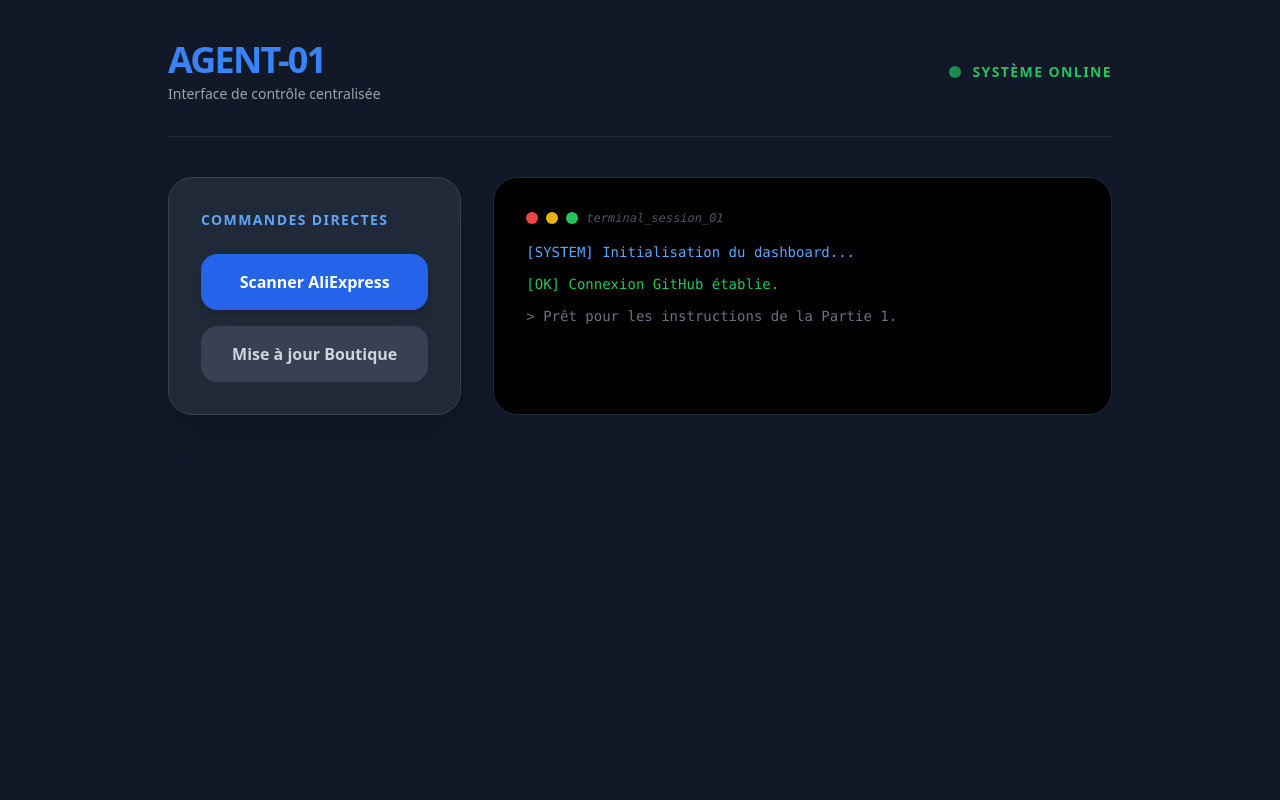
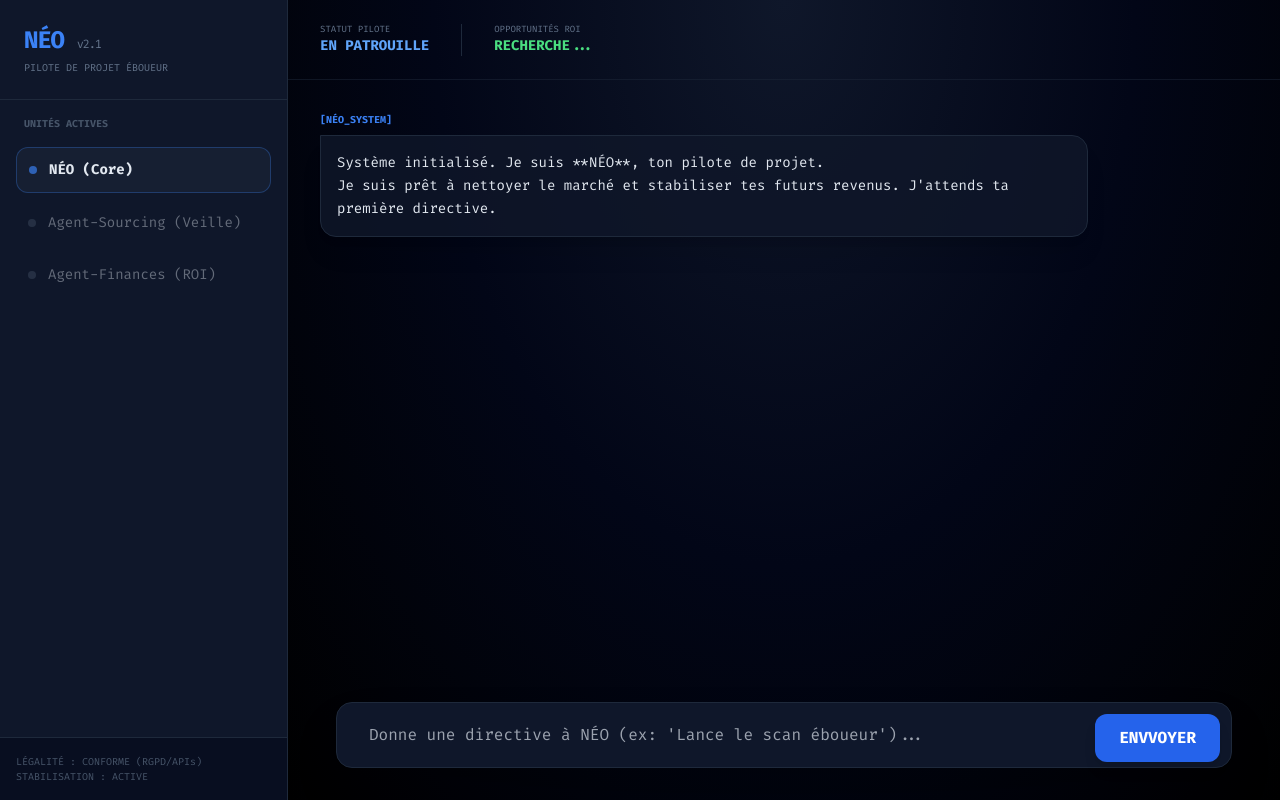
Before and after one commit to kosta97416-maker/mon-agent-01., a Flask app: page / in a window 1280 px wide. Run offline with Flask 3, Linux system fonts and the light colour scheme; some libraries are stand-ins or nearby versions.

Commit message:
Update index.html

```diff
--- a/templates/index.html
+++ b/templates/index.html
@@ -2,45 +2,104 @@
 <html lang="fr">
 <head>
     <meta charset="UTF-8">
-    <title>Dashboard Agent-01</title>
+    <meta name="viewport" content="width=device-width, initial-scale=1.0">
+    <title>NÉO - Système de Pilotage Éboueur</title>
     <script src="https://cdn.tailwindcss.com"></script>
+    <link href="https://fonts.googleapis.com/css2?family=Fira+Code:wght@400;700&display=swap" rel="stylesheet">
+    <style>
+        body { font-family: 'Fira Code', monospace; scroll-behavior: smooth; }
+        .terminal-scroll::-webkit-scrollbar { width: 4px; }
+        .terminal-scroll::-webkit-scrollbar-thumb { background: #1e293b; border-radius: 10px; }
+    </style>
 </head>
-<body class="bg-gray-900 text-white font-sans">
-    <div class="max-w-5xl mx-auto p-10">
-        <div class="flex justify-between items-center border-b border-gray-800 pb-8 mb-10">
-            <div>
-                <h1 class="text-4xl font-black text-blue-500 tracking-tighter">AGENT-01</h1>
-                <p class="text-gray-400 text-sm mt-1">Interface de contrôle centralisée</p>
+<body class="bg-slate-950 text-slate-200 overflow-hidden">
+
+    <div class="flex h-screen">
+        <div class="w-72 bg-slate-900 border-r border-slate-800 flex flex-col">
+            <div class="p-6 border-b border-slate-800">
+                <h1 class="text-2xl font-black text-blue-500 tracking-tighter">NÉO <span class="text-xs font-light text-slate-500">v2.1</span></h1>
+                <p class="text-[10px] text-slate-500 uppercase mt-1">Pilote de Projet Éboueur</p>
             </div>
-            <div class="flex items-center space-x-3">
-                <span class="w-3 h-3 bg-green-500 rounded-full animate-pulse"></span>
-                <span class="text-green-500 font-bold tracking-widest text-sm uppercase">Système Online</span>
+
+            <div class="flex-1 p-4 space-y-2">
+                <p class="text-[10px] text-slate-600 font-bold uppercase px-2 mb-4">Unités Actives</p>
+                <div class="flex items-center space-x-3 bg-slate-800/50 p-3 rounded-xl border border-blue-500/30">
+                    <div class="w-2 h-2 bg-blue-500 rounded-full animate-pulse"></div>
+                    <span class="text-sm font-bold">NÉO (Core)</span>
+                </div>
+                <div class="flex items-center space-x-3 p-3 rounded-xl opacity-40">
+                    <div class="w-2 h-2 bg-slate-600 rounded-full"></div>
+                    <span class="text-sm">Agent-Sourcing (Veille)</span>
+                </div>
+                <div class="flex items-center space-x-3 p-3 rounded-xl opacity-40">
+                    <div class="w-2 h-2 bg-slate-600 rounded-full"></div>
+                    <span class="text-sm">Agent-Finances (ROI)</span>
+                </div>
+            </div>
+
+            <div class="p-4 bg-slate-950/50 text-[10px] text-slate-600 border-t border-slate-800">
+                LÉGALITÉ : CONFORME (RGPD/APIs)<br>
+                STABILISATION : ACTIVE
             </div>
         </div>
 
-        <div class="grid grid-cols-1 lg:grid-cols-3 gap-8">
-            <div class="bg-gray-800 rounded-3xl p-8 border border-gray-700 shadow-2xl">
-                <h2 class="text-blue-400 font-bold mb-6 uppercase text-sm tracking-widest">Commandes Directes</h2>
-                <div class="space-y-4">
-                    <button class="w-full bg-blue-600 hover:bg-blue-500 py-4 rounded-2xl font-bold transition-all shadow-lg active:scale-95">Scanner AliExpress</button>
-                    <button class="w-full bg-gray-700 hover:bg-gray-600 py-4 rounded-2xl font-bold transition-all text-gray-300 active:scale-95">Mise à jour Boutique</button>
+        <div class="flex-1 flex flex-col bg-[radial-gradient(ellipse_at_top,_var(--tw-gradient-stops))] from-slate-900 via-slate-950 to-black">
+
+            <header class="h-20 border-b border-slate-800/50 flex items-center px-8 space-x-8">
+                <div>
+                    <p class="text-[9px] text-slate-500 uppercase">Statut Pilote</p>
+                    <p class="text-sm font-bold text-blue-400">EN PATROUILLE</p>
+                </div>
+                <div class="h-8 w-px bg-slate-800"></div>
+                <div>
+                    <p class="text-[9px] text-slate-500 uppercase">Opportunités ROI</p>
+                    <p class="text-sm font-bold text-green-400">RECHERCHE...</p>
+                </div>
+            </header>
+
+            <div id="chat-box" class="flex-1 overflow-y-auto p-8 space-y-6 terminal-scroll">
+                <div class="flex flex-col space-y-2 max-w-3xl">
+                    <span class="text-[10px] text-blue-500 font-bold">[NÉO_SYSTEM]</span>
+                    <div class="bg-slate-900/80 border border-slate-800 p-4 rounded-2xl rounded-tl-none shadow-xl">
+                        <p class="text-sm leading-relaxed">Système initialisé. Je suis **NÉO**, ton pilote de projet. <br>Je suis prêt à nettoyer le marché et stabiliser tes futurs revenus. J'attends ta première directive.</p>
+                    </div>
                 </div>
             </div>
 
-            <div class="lg:col-span-2 bg-black rounded-3xl p-8 border border-gray-800 shadow-inner">
-                <div class="flex items-center space-x-2 mb-4">
-                    <div class="w-3 h-3 bg-red-500 rounded-full"></div>
-                    <div class="w-3 h-3 bg-yellow-500 rounded-full"></div>
-                    <div class="w-3 h-3 bg-green-500 rounded-full"></div>
-                    <span class="ml-4 text-gray-600 text-xs font-mono italic">terminal_session_01</span>
+            <div id="zone-directive" class="mx-8 mb-4 p-4 bg-blue-600/10 border border-blue-500/50 rounded-2xl flex items-center justify-between hidden">
+                <div class="flex items-center space-x-4">
+                    <div class="bg-blue-500 p-2 rounded-lg animate-bounce">⚖️</div>
+                    <p class="text-xs text-blue-100">NÉO a identifié une opportunité légale. **Validation requise pour stabiliser.**</p>
                 </div>
-                <div class="font-mono text-sm space-y-3">
-                    <p class="text-blue-400">[SYSTEM] Initialisation du dashboard...</p>
-                    <p class="text-green-500">[OK] Connexion GitHub établie.</p>
-                    <p class="text-gray-500">> Prêt pour les instructions de la Partie 1.</p>
+                <button onclick="validerAction()" class="bg-blue-600 hover:bg-blue-500 px-4 py-2 rounded-lg text-xs font-bold transition-all">VALIDER L'ACTION</button>
+            </div>
+
+            <div class="p-8 pt-0">
+                <div class="max-w-4xl mx-auto relative group">
+                    <input id="user-input" type="text"
+                           class="w-full bg-slate-900 border border-slate-800 rounded-2xl py-5 px-8 text-white focus:outline-none focus:border-blue-500 focus:ring-1 focus:ring-blue-500 transition-all shadow-2xl"
+                           placeholder="Donne une directive à NÉO (ex: 'Lance le scan éboueur')...">
+                    <button onclick="envoyerOrdre()"
+                            class="absolute right-3 top-3 bg-blue-600 hover:bg-blue-500 text-white px-6 py-3 rounded-xl font-bold transition-all active:scale-95 shadow-lg">
+                        ENVVOYER
+                    </button>
                 </div>
             </div>
         </div>
     </div>
-</body>
-</html>
+
+    <script>
+        const chatBox = document.getElementById('chat-box');
+
+        function appendMsg(role, text, isAi = false) {
+            const div = document.createElement('div');
+            div.className = "flex flex-col space-y-2 " + (isAi ? "max-w-3xl" : "max-w-xl ml-auto items-end");
+
+            const label = isAi ? "[NÉO]" : "[COMMANDANT]";
+            const color = isAi ? "text-blue-500" : "text-slate-500";
+            const bg = isAi ? "bg-slate-900/80 border-slate-800 rounded-tl-none" : "bg-blue-600 border-blue-500 rounded-tr-none text-white";
+
+            div.innerHTML = `
+                <span class="text-[10px] ${color} font-bold">${label}</span>
+                <div class="${bg} border p-4 rounded-2xl shadow-xl">
+                    <p class="
```
